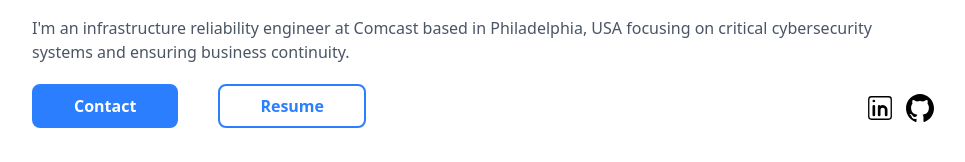
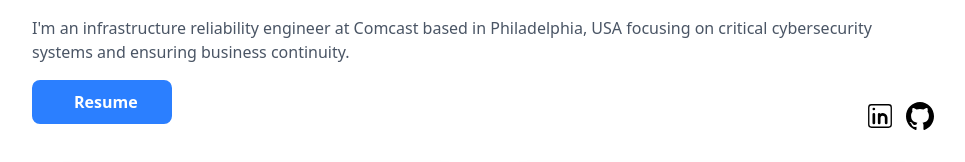
Before and after one commit to sonnenco/colin-portfolio-site, a React (Vite) app: page / in a window 1280 px wide. Shown: the part 425-587 px from the top of the page, without its empty margins (160-1125 px from the left). Built offline with nearby package versions, Linux system fonts and the light colour scheme.

Commit message:
Responsive hover over buttons.

```diff
--- a/src/App.jsx
+++ b/src/App.jsx
@@ -77,8 +77,8 @@ function App() {
         {/* Footer */}
         <div className="border-t border-gray-300 mt-6">
           <div className="flex flex-row justify-between mt-3 text-sm font-semibold">
-            <a href="https://www.linkedin.com/in/colin-sonnenberg/" target="_blank"  className="ml-20">LinkedIn</a>
-            <a href="https://github.com/sonnenco" target="_blank"  className="mr-20">GitHub</a>
+            <a href="https://www.linkedin.com/in/colin-sonnenberg/" target="_blank"  className="ml-20 ease-in-out duration-350 hover:text-gray-500">LinkedIn</a>
+            <a href="https://github.com/sonnenco" target="_blank"  className="mr-20 ease-in-out duration-350 hover:text-gray-500">GitHub</a>
           </div>
           <div className="flex flex-col mt-4 items-center">
             <div className="text-sm font-semibold">🌎 Philadelphia, PA, USA</div>
--- a/src/components/Card.jsx
+++ b/src/components/Card.jsx
@@ -7,7 +7,7 @@ const Card = ({ image, title, description, link }) => {
       <div className="card-content p-4">
         <div className="card-title font-bold">{title}</div>
         <div className="card-description mt-2 text-sm/5">{description}</div>
-        <a href={link} className="card-link inline-block absolute bottom-4 border-2 rounded-lg border-blue-500 bg-blue-500 text-xs font-semibold text-white px-3 py-2" target="_blank" rel="noopener noreferrer">
+        <a href={link} className="card-link inline-block absolute bottom-4 border-2 rounded-lg border-blue-500 bg-blue-500 text-xs font-semibold text-white px-3 py-2 ease-in-out duration-300 hover:bg-white hover:text-blue-500" target="_blank" rel="noopener noreferrer">
           Learn more
         </a>
       </div>
--- a/src/components/Carousel.jsx
+++ b/src/components/Carousel.jsx
@@ -65,7 +65,7 @@ export default function Carousel({ children }) {
         <button
           onClick={scrollLeft}
           disabled={currentIndex <= 0}
-          className="bg-white bg-opacity-75"
+          className="bg-white bg-opacity-75 ease-in-out duration-300 hover:text-gray-600"
           aria-label="Scroll Left"
         >
           &#8592;
@@ -73,7 +73,7 @@ export default function Carousel({ children }) {
         <button
           onClick={scrollRight}
           disabled={currentIndex >= maxIndex}
-          className="bg-white bg-opacity-75"
+          className="bg-white bg-opacity-75 ease-in-out duration-300 hover:text-gray-600"
           aria-label="Scroll Right"
         >
           &#8594;
--- a/src/components/Hero.jsx
+++ b/src/components/Hero.jsx
@@ -1,4 +1,4 @@
-import React from 'react'
+import React, { useState } from 'react'
 import '../App.css'
 import Photo from '../assets/colin_photo.png'
 import { CiLinkedin } from 'react-icons/ci'
@@ -17,12 +17,11 @@ const Hero = () => {
                 critical cybersecurity systems and ensuring business continuity.
             </div>
         </div>
-        <div className="flex flex-col md:flex-row md:items-center md:justify-between">
-          <div className="flex flex-row justify-between mt-5 md:justify-start">
-                <button className="border-2 rounded-lg border-blue-500 bg-blue-500 font-semibold text-white px-10 py-2 md:mr-10">Contact</button>
-                <button className="border-2 rounded-lg border-blue-500 bg-white font-semibold text-blue-500 px-10 py-2">Resume</button>
-          </div>
-          <div className="flex flex-row justify-between mt-6">
+        <div className="flex flex-col mt-4 md:flex-row md:items-center justify-between">
+          <button className="border-2 rounded-lg border-blue-500 bg-blue-500 font-semibold text-white px-10 py-2 max-w-35 ease-in-out duration-300 hover:bg-white hover:text-blue-500">
+            Resume
+          </button>
+          <div className="flex flex-row justify-between mt-7">
             <PiArrowDownThin className="scale-175 md:hidden"/>
             <div className="flex flex-row">
               <a href="https://www.linkedin.com/in/colin-sonnenberg/" target="_blank">
--- a/src/components/HighlightedProjects.jsx
+++ b/src/components/HighlightedProjects.jsx
@@ -36,8 +36,8 @@ const HighlightedProjects = () => {
   }];
 
   return (
-    <div ref={scrollRef} className="">
-      <Carousel className="">
+    <div ref={scrollRef}>
+      <Carousel>
         {projects.map((project, index) => (
             <Card key={index} {...project} />
           ))}
```
